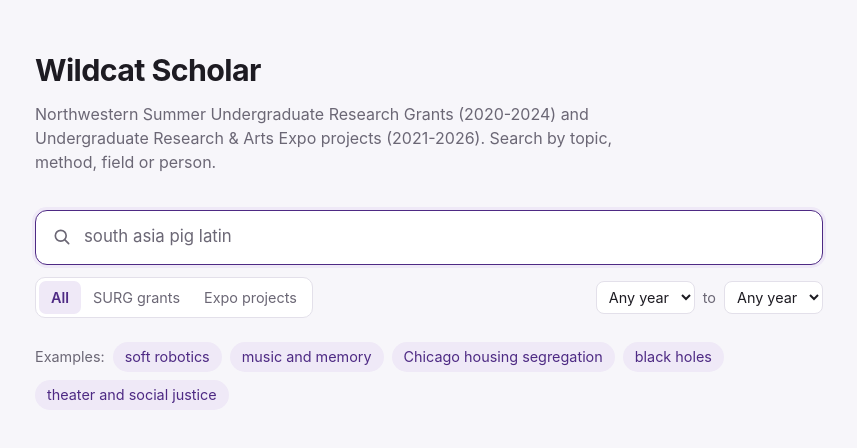
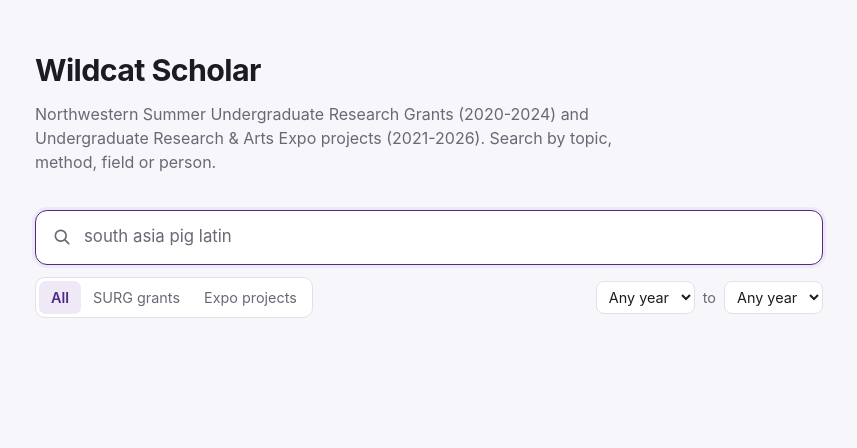
Before and after one commit to ishanjmukherjee/grantsearch, a React (Vite) app in the folder frontend/: page / in a window 1280 px wide. Shown: the top 448 px of the page, without its empty margins (211-1068 px from the left). Built offline with nearby package versions, Linux system fonts and the light colour scheme.

Commit message:
Remove example query chips

```diff
--- a/frontend/src/App.tsx
+++ b/frontend/src/App.tsx
@@ -14,7 +14,6 @@
 type Source = '' | 'surg' | 'expo'
 
 const YEARS = [2020, 2021, 2022, 2023, 2024, 2025, 2026]
-const EXAMPLES = ['soft robotics', 'music and memory', 'Chicago housing segregation', 'black holes', 'theater and social justice']
 const PROMPTS = [
   'how to build a moon colony',
   'south asia pig latin',
@@ -165,16 +164,6 @@
 
       <main>
         {error && <p className="notice error">{error}</p>}
-        {results === null && !error && (
-          <div className="examples">
-            <span>Examples:</span>
-            {EXAMPLES.map((ex) => (
-              <button key={ex} onClick={() => setQ(ex)}>
-                {ex}
-              </button>
-            ))}
-          </div>
-        )}
         {results !== null && results.length === 0 && !error && (
           <p className="notice">No projects match. Try different words or widen the filters.</p>
         )}
--- a/frontend/src/index.css
+++ b/frontend/src/index.css
@@ -206,27 +206,6 @@
   padding: 6px 8px;
 }
 
-.examples {
-  display: flex;
-  flex-wrap: wrap;
-  align-items: center;
-  gap: 8px;
-  color: var(--muted);
-  font-size: 0.9rem;
-  margin-top: 8px;
-}
-
-.examples button {
-  font: inherit;
-  font-size: 0.9rem;
-  color: var(--accent);
-  background: var(--accent-soft);
-  border: 0;
-  border-radius: 999px;
-  padding: 4px 12px;
-  cursor: pointer;
-}
-
 .notice {
   color: var(--muted);
 }
```
